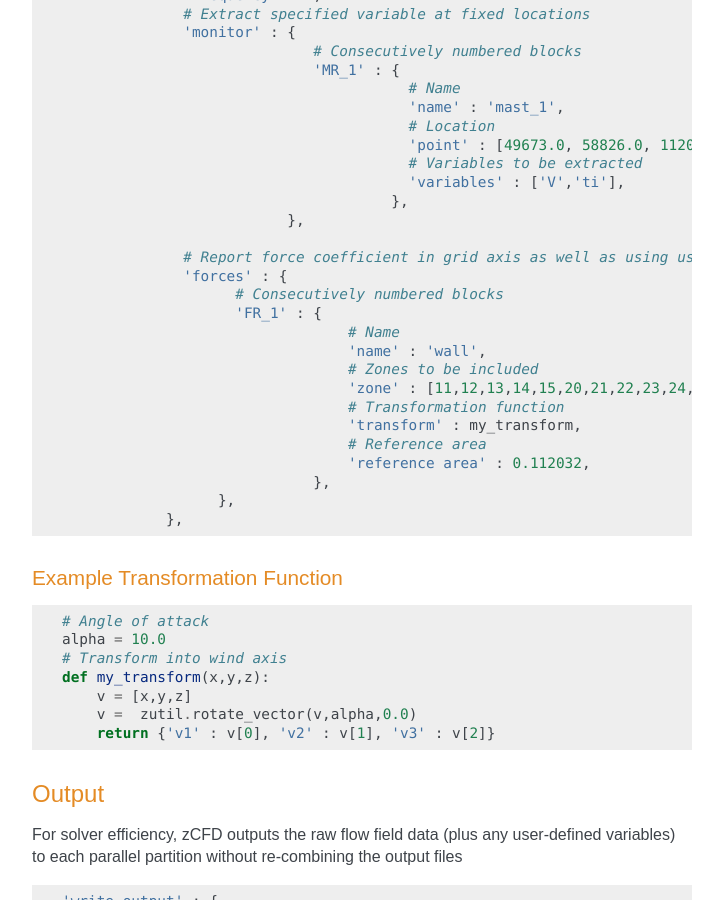
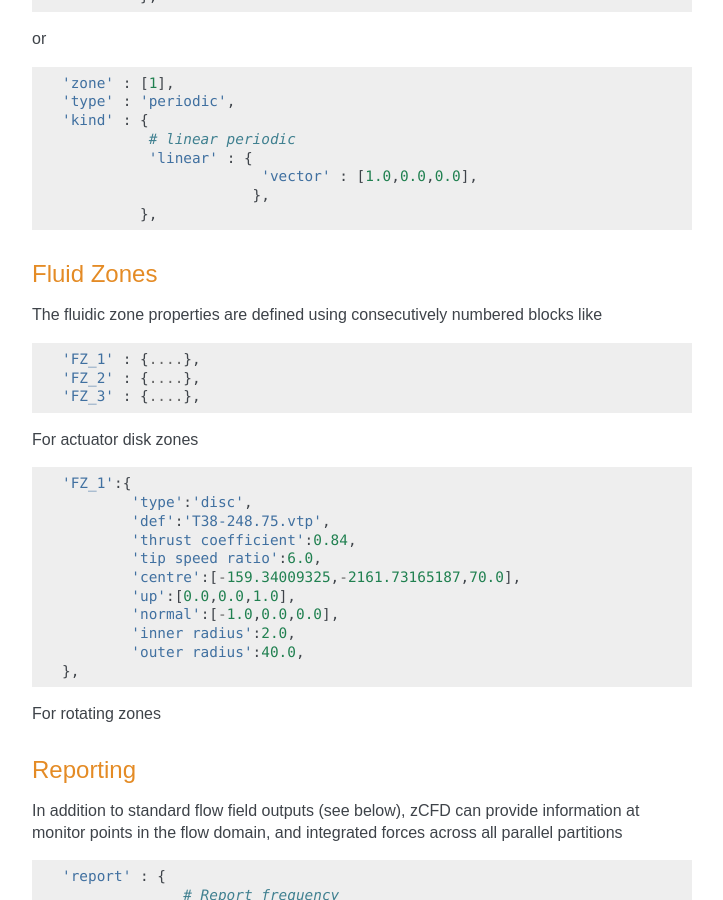
Before and after one commit to zCFD/zCFDguide, a Sphinx documentation site: the page built from docs/source/control-dict.rst, in a window 1280 px wide and 900 px high, scrolled down 11608 px. Shown: the whole window, without its empty margins (388-1111 px from the left). Built offline with Sphinx 7.4.7, drawn with Linux system fonts in a browser that asks for light colours; formulas are drawn with MathJax 3; some of the changed text lies outside the part shown.

Commit message:
Added sections for polynomial multigrid and fluidic zone

```diff
--- a/docs/source/control-dict.rst
+++ b/docs/source/control-dict.rst
@@ -132,6 +132,16 @@
     # Advanced: Prolongation factor for transported quantities
     'prolong transport factor' : 0.3,
 
+
+Polynomial Multigrid
+^^^^^^^^^^^^^^^^^^^^
+
+.. code-block:: python
+
+    # Switch on polynomial multigrid (defaults to false)
+    'multipoly' : 'true',
+
+
 CFL
 ^^^
 
@@ -147,6 +157,8 @@
     'cfl transport' : 1.5,
     # Optional: Override CFL number for coarse meshes
     'cfl coarse' : 2.0,
+    # Control of CFL for polynomial multigrid (from highest to lowest order)
+    'multipolycfl' : [2.0,2.0,2.0],
 
 Cycles
 ^^^^^^
@@ -226,6 +240,15 @@
 .. code-block:: python
 
     'DGviscous' : {
+                   # Spatial polynomial order 0,1,2,3
+                   'order' : 2,
+                   # Use low speed mach preconditioner
+                   'precondition' : 'true',
+                  },
+
+.. code-block:: python
+
+    'DGLES' : {
                    # Spatial polynomial order 0,1,2,3
                    'order' : 2,
                    # Use low speed mach preconditioner
@@ -336,6 +359,13 @@
                            'z0'  : -0.75,
                           },
                 },
+
+.. code-block:: python
+
+    'profile' : {
+                 'field' : 'inflow_field.vtp',
+                },
+
 
 Certain conditions are specified relative to a reference set of conditions
 
@@ -606,6 +636,39 @@
              },
 
 
+Fluid Zones
+-----------
+
+The fluidic zone properties are defined using consecutively numbered blocks like
+
+.. code-block:: python
+
+    'FZ_1' : {....},
+    'FZ_2' : {....},
+    'FZ_3' : {....},
+
+
+For actuator disk zones
+
+.. code-block:: python
+
+    'FZ_1':{
+            'type':'disc',
+            'def':'T38-248.75.vtp',
+            'thrust coefficient':0.84,
+            'tip speed ratio':6.0,
+            'centre':[-159.34009325,-2161.73165187,70.0],
+            'up':[0.0,0.0,1.0],
+            'normal':[-1.0,0.0,0.0],
+            'inner radius':2.0,
+            'outer radius':40.0,
+    },
+
+
+For rotating zones
+
+
+
 Reporting
 ---------
 
```
Also changed, not shown: other parts of docs/source/control-dict.rst (+2 -0 lines).
